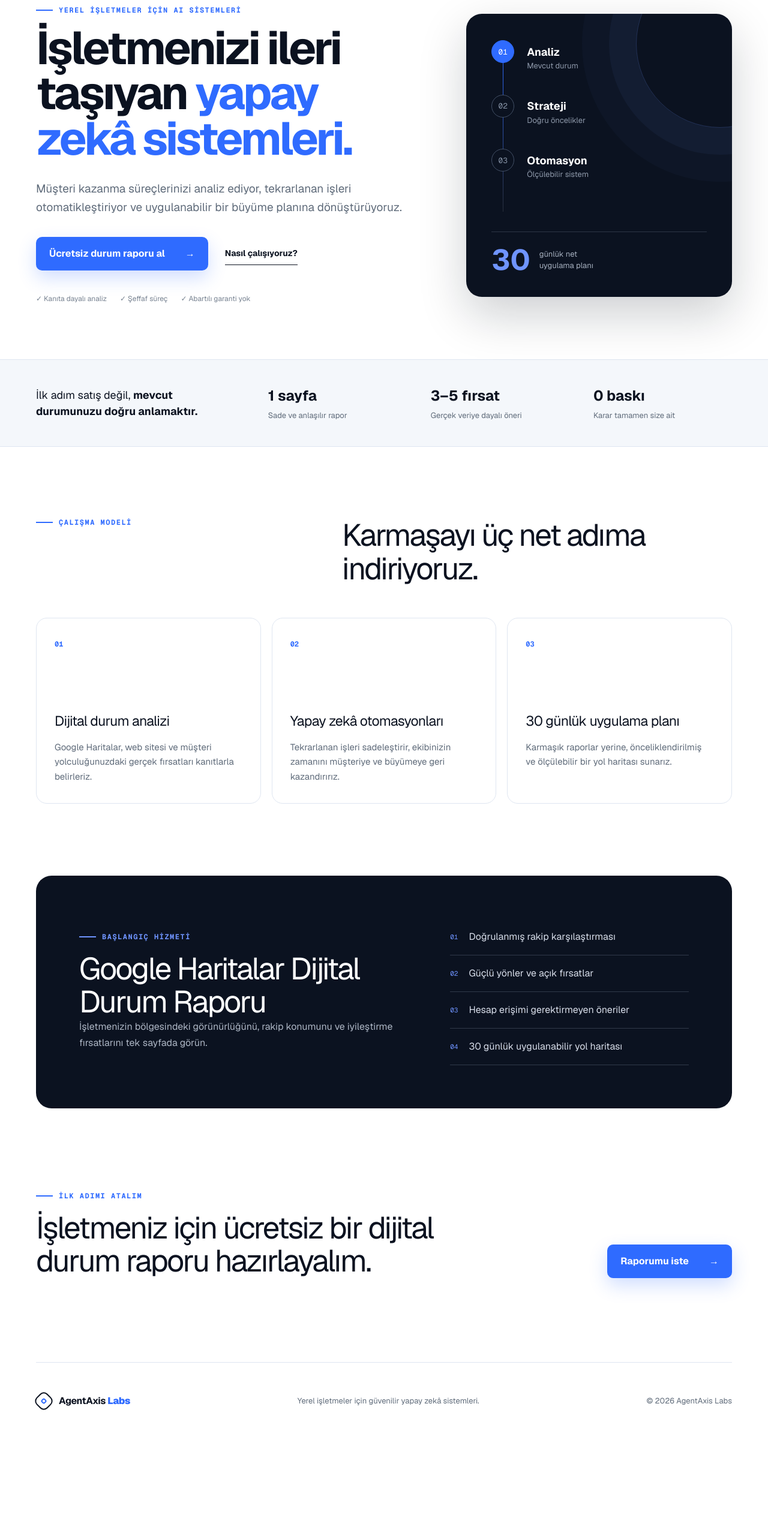
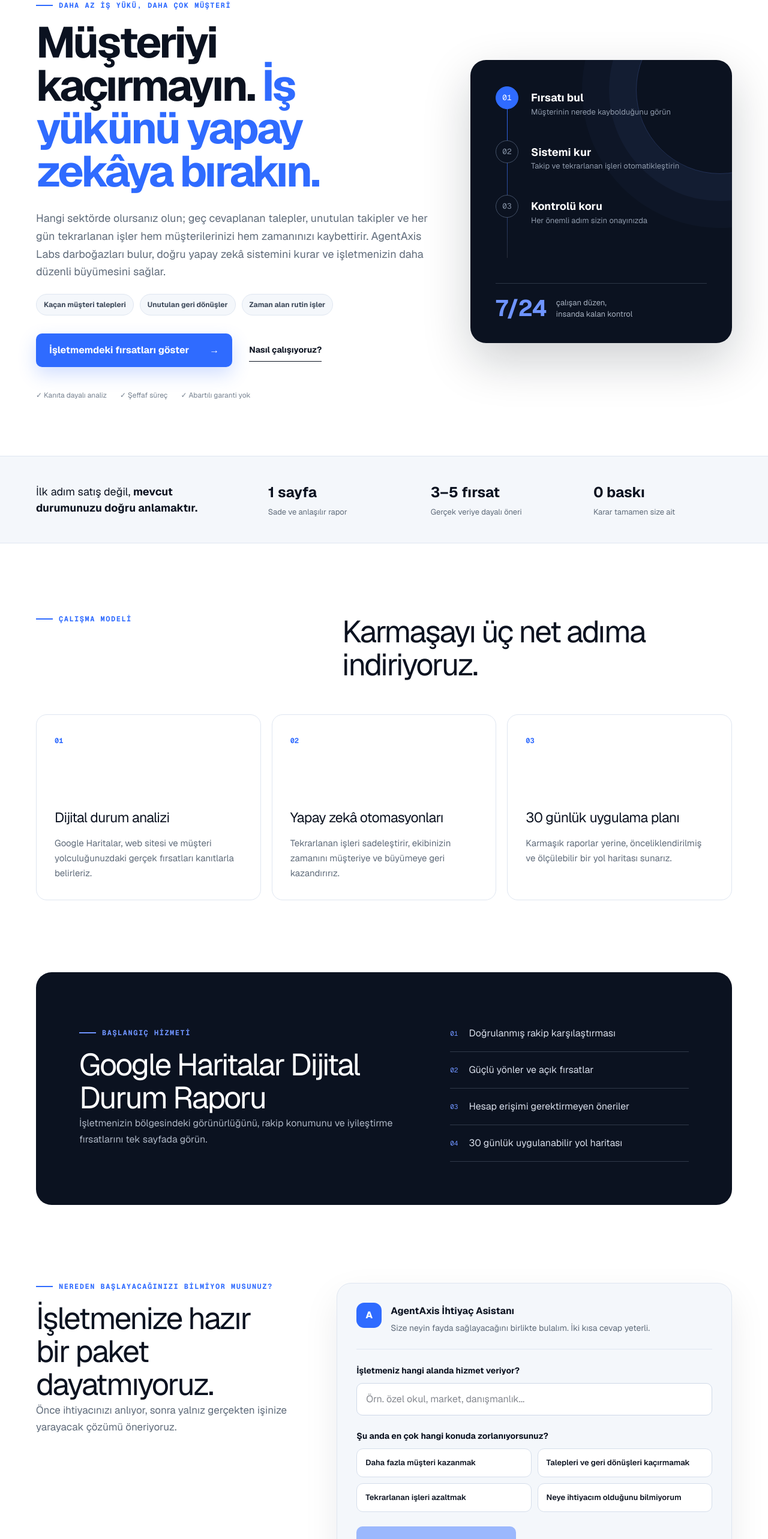
Before and after one commit to umutisbilen35-create/agentaxis-site, a Next.js app: page / in a window 1280 px wide. Shown: the part 151-2717 px from the top of the page at 60% size. Before the commit the page ends 2552 px from the top, so only its background shows below. Built offline with nearby package versions, Linux system fonts and the light colour scheme.

Commit message:
Improve homepage positioning and add needs assistant

```diff
--- /dev/null
+++ b/app/NeedFinder.tsx
@@ -0,0 +1,104 @@
+"use client";
+
+import { useMemo, useState } from "react";
+
+const goals = [
+  { id: "customer", label: "Daha fazla müşteri kazanmak" },
+  { id: "follow", label: "Talepleri ve geri dönüşleri kaçırmamak" },
+  { id: "time", label: "Tekrarlanan işleri azaltmak" },
+  { id: "unknown", label: "Neye ihtiyacım olduğunu bilmiyorum" },
+];
+
+const packages = {
+  customer: {
+    name: "Görünürlük Başlangıç Paketi",
+    text: "Dijital görünürlüğünüzü, rakiplerinizi ve müşteri kaybettiğiniz noktaları analiz eder; uygulanabilir bir başlangıç planı hazırlarız.",
+    items: ["Dijital durum analizi", "Rakip karşılaştırması", "30 günlük öncelik planı"],
+  },
+  follow: {
+    name: "Müşteri Takip Paketi",
+    text: "Gelen taleplerin düzenli kaydedildiği, unutulmadığı ve doğru zamanda takip edildiği onaylı bir sistem kurarız.",
+    items: ["Talep akışı analizi", "CRM ve takip düzeni", "Onaylı mesaj taslakları"],
+  },
+  time: {
+    name: "Özel Otomasyon Paketi",
+    text: "Ekibinizin her gün tekrar ettiği işleri belirler, en çok zaman kazandıracak süreci güvenli biçimde otomatikleştiririz.",
+    items: ["İş akışı haritası", "Tek otomasyon pilotu", "Test ve kullanım eğitimi"],
+  },
+  unknown: {
+    name: "Ücretsiz İhtiyaç Analizi",
+    text: "Kısa bir görüşmeyle mevcut düzeninizi inceler, önce hangi sorunun çözülmesinin en çok fayda sağlayacağını birlikte belirleriz.",
+    items: ["Kısa ihtiyaç görüşmesi", "Öncelik tespiti", "Size uygun paket önerisi"],
+  },
+};
+
+export default function NeedFinder() {
+  const [business, setBusiness] = useState("");
+  const [goal, setGoal] = useState<keyof typeof packages | "">("");
+  const [shown, setShown] = useState(false);
+  const result = goal ? packages[goal] : null;
+  const mailHref = useMemo(() => {
+    const subject = encodeURIComponent("AgentAxis Labs ihtiyaç analizi");
+    const body = encodeURIComponent(
+      `Merhaba, işletme türüm: ${business || "Belirtilmedi"}. Önceliğim: ${goals.find((item) => item.id === goal)?.label || "Belirtilmedi"}. Kısa bir ihtiyaç analizi rica ediyorum.`,
+    );
+    return `mailto:umutisbilen35@gmail.com?subject=${subject}&body=${body}`;
+  }, [business, goal]);
+
+  function submit(event: React.FormEvent) {
+    event.preventDefault();
+    if (goal) setShown(true);
+  }
+
+  return (
+    <div className="needAssistant">
+      <div className="chatIntro">
+        <span className="botDot" aria-hidden="true">A</span>
+        <div>
+          <strong>AgentAxis İhtiyaç Asistanı</strong>
+          <p>Size neyin fayda sağlayacağını birlikte bulalım. İki kısa cevap yeterli.</p>
+        </div>
+      </div>
+
+      <form onSubmit={submit}>
+        <label htmlFor="business">İşletmeniz hangi alanda hizmet veriyor?</label>
+        <input
+          id="business"
+          value={business}
+          onChange={(event) => setBusiness(event.target.value)}
+          placeholder="Örn. özel okul, market, danışmanlık..."
+        />
+
+        <fieldset>
+          <legend>Şu anda en çok hangi konuda zorlanıyorsunuz?</legend>
+          <div className="goalGrid">
+            {goals.map((item) => (
+              <label className={goal === item.id ? "selected" : ""} key={item.id}>
+                <input
+                  type="radio"
+                  name="goal"
+                  value={item.id}
+                  checked={goal === item.id}
+                  onChange={() => { setGoal(item.id as keyof typeof packages); setShown(false); }}
+                />
+                {item.label}
+              </label>
+            ))}
+          </div>
+        </fieldset>
+        <button className="primary finderButton" type="submit" disabled={!goal}>Bana uygun yolu göster <span>→</span></button>
+      </form>
+
+      {shown && result && (
+        <div className="recommendation" aria-live="polite">
+          <small>SİZE UYGUN BAŞLANGIÇ</small>
+          <h3>{result.name}</h3>
+          <p>{result.text}</p>
+          <ul>{result.items.map((item) => <li key={item}>✓ {item}</li>)}</ul>
+          <a className="primary" href={mailHref}>Ücretsiz görüşme iste <span>→</span></a>
+          <em>Bu yalnızca ilk öneridir; kısa görüşmeden sonra ihtiyaçlarınıza göre kapsam netleştirilir.</em>
+        </div>
+      )}
+    </div>
+  );
+}
--- a/app/globals.css
+++ b/app/globals.css
@@ -12,12 +12,14 @@ a { color:inherit; text-decoration:none; }
 .brandMark { width:33px; height:33px; border:2px solid var(--ink); border-radius:9px; position:relative; display:grid; place-items:center; transform:rotate(45deg); }
 .brandMark i { width:11px; height:11px; border:3px solid var(--blue); border-radius:3px; }
 .navCta,.secondary { font-size:14px; font-weight:650; border-bottom:1px solid var(--ink); padding:8px 0; }
-.hero { min-height:660px; display:grid; grid-template-columns:1.18fr .82fr; gap:80px; align-items:center; padding-block:74px 92px; }
+.hero { min-height:700px; display:grid; grid-template-columns:1.2fr .8fr; gap:70px; align-items:center; padding-block:66px 92px; }
 .eyebrow { margin:0 0 20px; color:var(--blue); font:700 12px/1 var(--font-geist-mono),monospace; letter-spacing:1.5px; text-transform:uppercase; display:flex; align-items:center; gap:10px; }
 .eyebrow span { width:28px; height:2px; background:currentColor; }
-h1 { font-size:clamp(48px,6vw,78px); line-height:.98; letter-spacing:-4px; margin:0; max-width:760px; font-weight:690; }
+h1 { font-size:clamp(48px,5.65vw,74px); line-height:.99; letter-spacing:-3.8px; margin:0; max-width:790px; font-weight:690; }
 h1 em { color:var(--blue); font-style:normal; }
-.lead { color:var(--muted); max-width:650px; font-size:19px; line-height:1.65; margin:30px 0 34px; }
+.lead { color:var(--muted); max-width:690px; font-size:18px; line-height:1.65; margin:28px 0 22px; }
+.painRow { display:flex; gap:10px; flex-wrap:wrap; margin:0 0 30px; }
+.painRow span { border:1px solid var(--line); background:var(--soft); color:#3f4b5c; border-radius:999px; padding:8px 12px; font-size:12px; font-weight:650; }
 .heroActions { display:flex; gap:28px; align-items:center; }
 .primary { display:inline-flex; align-items:center; justify-content:center; gap:34px; background:var(--blue); color:white; padding:16px 22px; border-radius:10px; font-weight:680; box-shadow:0 12px 30px rgba(47,107,255,.22); }
 .primary:hover { background:#1f58df; transform:translateY(-1px); }
@@ -31,14 +33,21 @@ h1 em { color:var(--blue); font-style:normal; }
 .axisNode strong { align-self:center; font-size:18px; padding-left:17px; }
 .axisNode span { grid-column:2; color:#8f9aab; padding-left:17px; margin-top:-5px; font-size:13px; }
 .metric { position:absolute; left:42px; right:42px; bottom:38px; border-top:1px solid #2c3545; padding-top:22px; display:flex; align-items:center; gap:15px; }
-.metric b { font-size:48px; color:var(--blue2); line-height:1; }.metric span { color:#a7b1c0; font-size:13px; }
+.metric b { font-size:38px; color:var(--blue2); line-height:1; }.metric span { color:#a7b1c0; font-size:13px; }
 .proof { border-block:1px solid var(--line); background:var(--soft); }
 .proofGrid { min-height:144px; display:grid; grid-template-columns:1.5fr repeat(3,1fr); align-items:center; gap:40px; }
 .proofGrid p { font-size:18px; line-height:1.5; max-width:320px; }.proofGrid div { display:grid; gap:5px; }.proofGrid strong { font-size:24px; }.proofGrid span { color:var(--muted); font-size:13px; }
 .section { padding-block:120px; }.sectionHead { display:flex; justify-content:space-between; align-items:end; gap:40px; margin-bottom:54px; }.sectionHead h2,.report h2,.contact h2 { font-size:clamp(36px,4vw,54px); line-height:1.08; letter-spacing:-2.4px; margin:0; max-width:650px; }.sectionHead .eyebrow { align-self:start; }
 .serviceGrid { display:grid; grid-template-columns:repeat(3,1fr); gap:18px; }.serviceGrid article { min-height:310px; border:1px solid var(--line); border-radius:18px; padding:30px; transition:.2s; }.serviceGrid article:hover { transform:translateY(-4px); border-color:#b7c9ff; box-shadow:0 18px 40px rgba(11,18,32,.07); }.serviceNo { color:var(--blue); font:700 12px var(--font-geist-mono); }.serviceGrid h3 { font-size:23px; margin:100px 0 14px; letter-spacing:-.7px; }.serviceGrid p { color:var(--muted); line-height:1.65; margin:0; font-size:15px; }
 .report { background:var(--ink); color:white; padding:72px; border-radius:26px; display:grid; grid-template-columns:1.15fr .85fr; gap:80px; align-items:center; }.eyebrow.light { color:var(--blue2); }.report p:not(.eyebrow) { color:#aeb7c5; line-height:1.7; font-size:16px; max-width:560px; }.report ul { list-style:none; margin:0; padding:0; }.report li { border-bottom:1px solid #303949; padding:18px 0; display:flex; align-items:center; gap:18px; color:#d8deea; }.report li i { color:var(--blue2); font:normal 11px var(--font-geist-mono); }
+.finderSection { padding-block:130px 20px; display:grid; grid-template-columns:.78fr 1.22fr; gap:80px; align-items:start; }
+.finderCopy { position:sticky; top:40px; }.finderCopy h2 { font-size:clamp(36px,4vw,54px); line-height:1.08; letter-spacing:-2.4px; margin:0; }.finderCopy>p:last-child { color:var(--muted); font-size:17px; line-height:1.7; max-width:500px; }
+.needAssistant { background:var(--soft); border:1px solid var(--line); border-radius:24px; padding:32px; box-shadow:0 24px 60px rgba(11,18,32,.08); }
+.chatIntro { display:flex; gap:15px; padding-bottom:24px; border-bottom:1px solid var(--line); }.chatIntro .botDot { flex:0 0 auto; width:42px; height:42px; border-radius:13px; display:grid; place-items:center; background:var(--blue); color:#fff; font-weight:800; }.chatIntro strong { display:block; margin:2px 0 6px; }.chatIntro p { color:var(--muted); margin:0; font-size:14px; line-height:1.5; }
+.needAssistant form { padding-top:25px; }.needAssistant form>label,.needAssistant legend { display:block; font-weight:700; font-size:14px; margin-bottom:10px; }.needAssistant input[type="text"],.needAssistant form>input { width:100%; border:1px solid #cfd9e8; background:#fff; border-radius:10px; padding:14px 15px; font:inherit; outline:none; }.needAssistant input:focus { border-color:var(--blue); box-shadow:0 0 0 3px rgba(47,107,255,.12); }.needAssistant fieldset { border:0; padding:0; margin:24px 0; }.goalGrid { display:grid; grid-template-columns:1fr 1fr; gap:10px; }.goalGrid label { position:relative; border:1px solid #d5deeb; background:#fff; border-radius:11px; padding:14px; font-size:13px; font-weight:600; cursor:pointer; line-height:1.4; }.goalGrid label.selected { border-color:var(--blue); color:#174fcf; background:#f4f7ff; }.goalGrid input { position:absolute; opacity:0; pointer-events:none; }.finderButton { border:0; cursor:pointer; font:inherit; }.finderButton:disabled { opacity:.45; cursor:not-allowed; box-shadow:none; }
+.recommendation { margin-top:28px; background:#fff; border:1px solid #cbd8ff; border-radius:17px; padding:26px; animation:rise .25s ease-out; }.recommendation small { color:var(--blue); font:700 11px var(--font-geist-mono); letter-spacing:1px; }.recommendation h3 { font-size:27px; margin:8px 0 10px; letter-spacing:-.8px; }.recommendation p { color:var(--muted); line-height:1.6; }.recommendation ul { list-style:none; padding:0; margin:18px 0 24px; display:grid; gap:9px; font-size:14px; }.recommendation li { color:#344154; }.recommendation em { display:block; color:#778291; font-size:11px; line-height:1.5; font-style:normal; margin-top:16px; }.recommendation .primary { font-size:14px; }
+@keyframes rise { from { opacity:0; transform:translateY(8px); } }
 .contact { padding-block:140px; display:flex; justify-content:space-between; align-items:end; gap:70px; }.contact h2 { max-width:760px; }.contact .primary { min-width:190px; }
 footer { border-top:1px solid var(--line); min-height:130px; display:flex; align-items:center; justify-content:space-between; gap:30px; color:var(--muted); font-size:13px; }footer .brand { color:var(--ink); font-size:16px; }footer .brandMark { width:26px; height:26px; }footer .brandMark i { width:8px; height:8px; border-width:2px; }
-@media(max-width:850px){.shell{width:min(100% - 30px,680px)}.nav{height:72px}.navCta{display:none}.hero{grid-template-columns:1fr;gap:45px;padding-block:58px}.axisCard{min-height:420px}.proofGrid{grid-template-columns:1fr 1fr;padding-block:32px}.proofGrid p{grid-column:1/-1}.sectionHead{display:block}.serviceGrid{grid-template-columns:1fr}.serviceGrid article{min-height:220px}.serviceGrid h3{margin-top:55px}.report{grid-template-columns:1fr;padding:38px 28px;gap:38px}.contact{display:block;padding-block:90px}.contact .primary{margin-top:35px}.trustRow{gap:12px}footer{flex-direction:column;align-items:flex-start;justify-content:center;padding-block:30px}h1{letter-spacing:-2.6px}}
-@media(max-width:520px){.heroActions{align-items:flex-start;flex-direction:column}.proofGrid{grid-template-columns:1fr}.proofGrid p{grid-column:auto}.section{padding-block:80px}.axisCard{padding:34px 25px}.axisLine{left:44px}.metric{left:25px;right:25px}.contact h2{font-size:36px}}
+@media(max-width:850px){.shell{width:min(100% - 30px,680px)}.nav{height:72px}.navCta{display:none}.hero{grid-template-columns:1fr;gap:45px;padding-block:58px}.axisCard{min-height:420px}.proofGrid{grid-template-columns:1fr 1fr;padding-block:32px}.proofGrid p{grid-column:1/-1}.sectionHead{display:block}.serviceGrid{grid-template-columns:1fr}.serviceGrid article{min-height:220px}.serviceGrid h3{margin-top:55px}.report{grid-template-columns:1fr;padding:38px 28px;gap:38px}.finderSection{grid-template-columns:1fr;gap:35px;padding-top:90px}.finderCopy{position:static}.contact{display:block;padding-block:90px}.contact .primary{margin-top:35px}.trustRow{gap:12px}footer{flex-direction:column;align-items:flex-start;justify-content:center;padding-block:30px}h1{letter-spacing:-2.6px}}
+@media(max-width:520px){.heroActions{align-items:flex-start;flex-direction:column}.proofGrid{grid-template-columns:1fr}.proofGrid p{grid-column:auto}.section{padding-block:80px}.axisCard{padding:34px 25px}.axisLine{left:44px}.metric{left:25px;right:25px}.goalGrid{grid-template-columns:1fr}.needAssistant{padding:22px 18px}.contact h2{font-size:36px}}
--- a/app/page.tsx
+++ b/app/page.tsx
@@ -1,3 +1,5 @@
+import NeedFinder from "./NeedFinder";
+
 const services = [
   {
     no: "01",
@@ -29,13 +31,18 @@ export default function Home() {
 
       <section className="hero shell" id="top">
         <div className="heroCopy">
-          <p className="eyebrow"><span /> Yerel işletmeler için AI sistemleri</p>
-          <h1>İşletmenizi ileri taşıyan <em>yapay zekâ sistemleri.</em></h1>
+          <p className="eyebrow"><span /> Daha az iş yükü, daha çok müşteri</p>
+          <h1>Müşteriyi kaçırmayın. <em>İş yükünü yapay zekâya bırakın.</em></h1>
           <p className="lead">
-            Müşteri kazanma süreçlerinizi analiz ediyor, tekrarlanan işleri otomatikleştiriyor ve uygulanabilir bir büyüme planına dönüştürüyoruz.
+            Hangi sektörde olursanız olun; geç cevaplanan talepler, unutulan takipler ve her gün tekrarlanan işler hem müşterilerinizi hem zamanınızı kaybettirir. AgentAxis Labs darboğazları bulur, doğru yapay zekâ sistemini kurar ve işletmenizin daha düzenli büyümesini sağlar.
           </p>
+          <div className="painRow" aria-label="Çözdüğümüz ortak işletme sorunları">
+            <span>Kaçan müşteri talepleri</span>
+            <span>Unutulan geri dönüşler</span>
+            <span>Zaman alan rutin işler</span>
+          </div>
           <div className="heroActions">
-            <a className="primary" href="#iletisim">Ücretsiz durum raporu al <span>→</span></a>
+            <a className="primary" href="#iletisim">İşletmemdeki fırsatları göster <span>→</span></a>
             <a className="secondary" href="#nasil">Nasıl çalışıyoruz?</a>
           </div>
           <div className="trustRow">
@@ -47,10 +54,10 @@ export default function Home() {
 
         <div className="axisCard" aria-label="Analizden uygulamaya süreç şeması">
           <div className="axisLine" />
-          <div className="axisNode active"><small>01</small><strong>Analiz</strong><span>Mevcut durum</span></div>
-          <div className="axisNode"><small>02</small><strong>Strateji</strong><span>Doğru öncelikler</span></div>
-          <div className="axisNode"><small>03</small><strong>Otomasyon</strong><span>Ölçülebilir sistem</span></div>
-          <div className="metric"><b>30</b><span>günlük net<br />uygulama planı</span></div>
+          <div className="axisNode active"><small>01</small><strong>Fırsatı bul</strong><span>Müşterinin nerede kaybolduğunu görün</span></div>
+          <div className="axisNode"><small>02</small><strong>Sistemi kur</strong><span>Takip ve tekrarlanan işleri otomatikleştirin</span></div>
+          <div className="axisNode"><small>03</small><strong>Kontrolü koru</strong><span>Her önemli adım sizin onayınızda</span></div>
+          <div className="metric"><b>7/24</b><span>çalışan düzen,<br />insanda kalan kontrol</span></div>
         </div>
       </section>
 
@@ -93,6 +100,15 @@ export default function Home() {
         </ul>
       </section>
 
+      <section className="finderSection shell" id="ihtiyac">
+        <div className="finderCopy">
+          <p className="eyebrow"><span /> Nereden başlayacağınızı bilmiyor musunuz?</p>
+          <h2>İşletmenize hazır bir paket dayatmıyoruz.</h2>
+          <p>Önce ihtiyacınızı anlıyor, sonra yalnız gerçekten işinize yarayacak çözümü öneriyoruz.</p>
+        </div>
+        <NeedFinder />
+      </section>
+
       <section className="contact shell" id="iletisim">
         <div>
           <p className="eyebrow"><span /> İlk adımı atalım</p>
```
Also changed, not shown: 1 other file (tests, documents, lock files or other folders).
